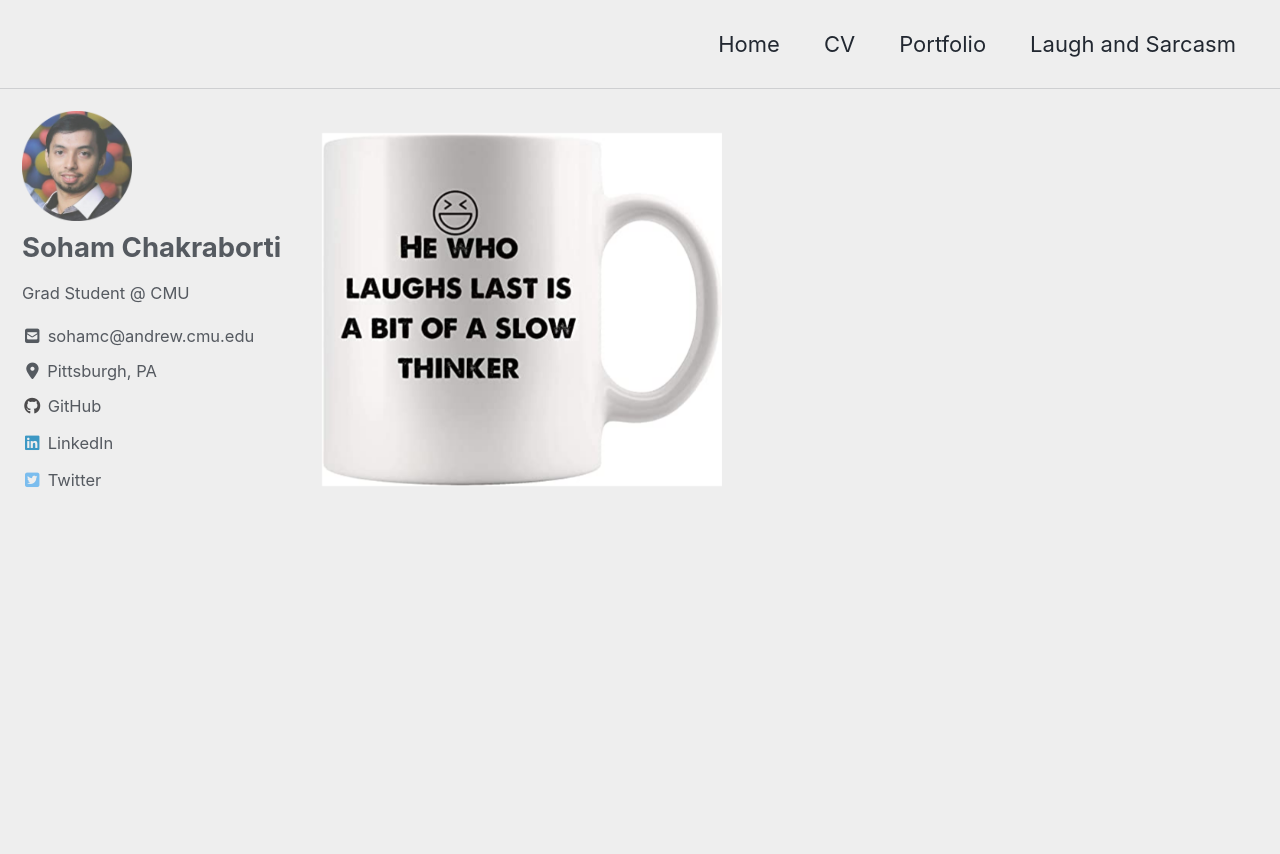
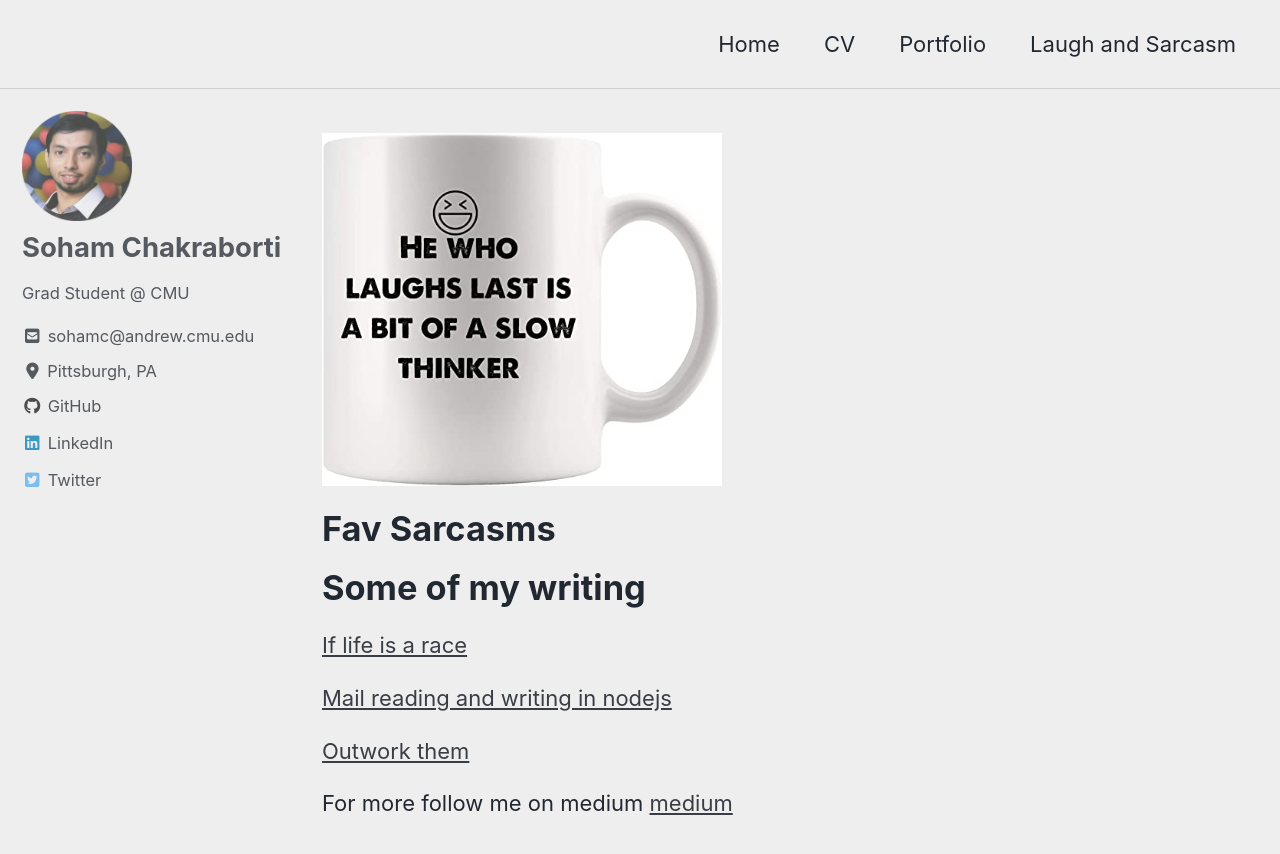
Before and after one commit to chaksoham/chaksoham.github.io, a Jekyll site: the page built from laughandsarcasm/laughandsarcasm.md, in a window 1280 px wide and 900 px high. Shown: the top 854 px of the window. Built offline with Jekyll 4.4.1, drawn with Linux system fonts in a browser that asks for light colours; cached includes are drawn as plain includes; nearby versions of some CDN libraries.

Commit message:
data added

```diff
--- a/laughandsarcasm/laughandsarcasm.md
+++ b/laughandsarcasm/laughandsarcasm.md
@@ -7,3 +7,16 @@ permalink: /laughandsarcasm/
 author_profile: true
 ---
 <img src="../assets/images/holder_1.jpg" width="400"/>
+
+# Fav Sarcasms
+
+
+# Some of my writing
+<a href="https://medium.com/@chakraborti.soham/if-life-is-a-race-who-is-winning-f9d3f690f38a">If life is a race</a>
+
+<a href="https://medium.com/@chakraborti.soham/mail-reading-and-writing-in-nodejs-7a71cde5ca24">Mail reading and writing in nodejs</a>
+
+<a href="https://medium.com/@chakraborti.soham/outwork-them-8245936c3bdc">Outwork them</a>
+
+For more follow me on medium
+<a href="https://medium.com/@chakraborti.soham">medium</a>
```
Also changed, not shown: cv/cv.md (+3 -1 lines), assets/images/resume.png (added), 7 other files.
